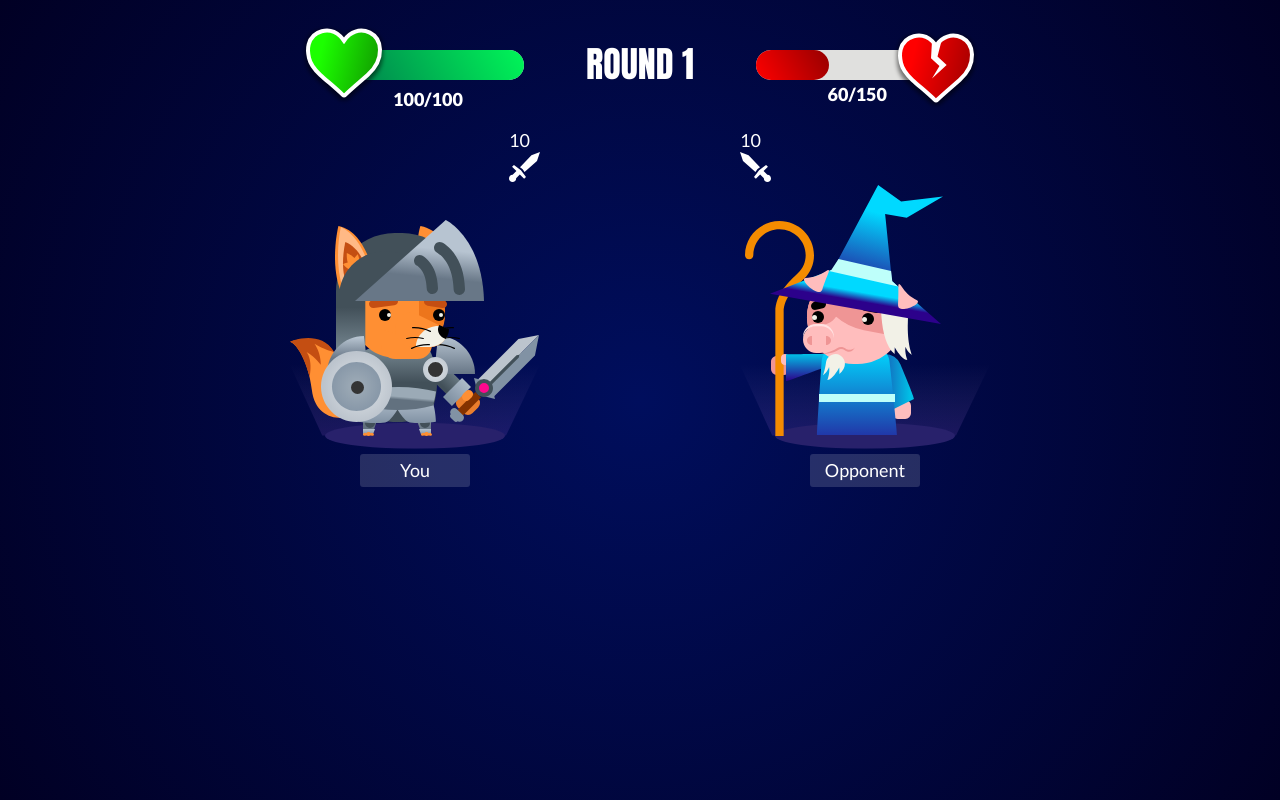
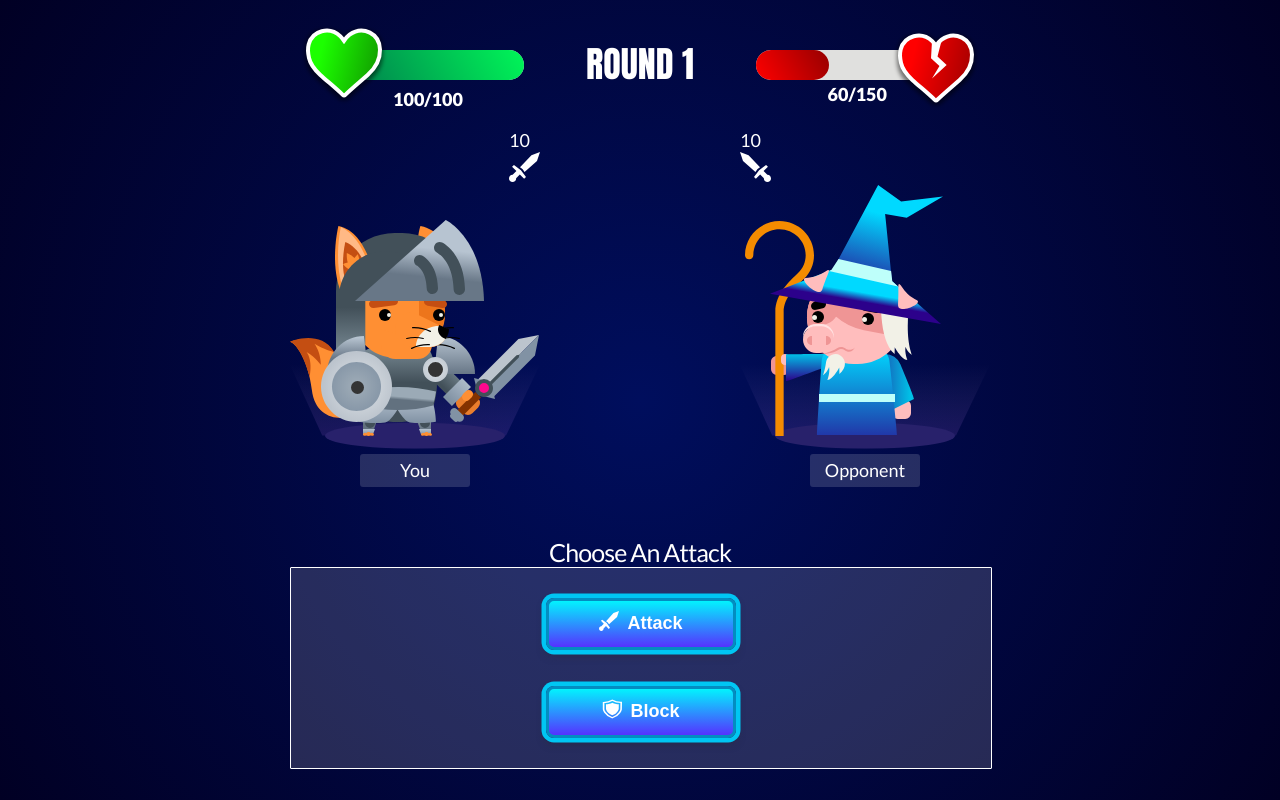
Before and after one commit to tamaraeaton/trivia-fighters, a React (Create React App) app: page /game in a window 1280 px wide. Built offline with nearby package versions, Linux system fonts and the light colour scheme.

Commit message:
RAP402: - created Dialog and ActionDialog component - created Dialog story

```diff
--- /dev/null
+++ b/src/components/ActionDialog/ActionDialog.scss
@@ -0,0 +1,7 @@
+.actionDialog {
+  height: 100%;
+  display: flex;
+  flex-direction: column;
+  align-items: center;
+  justify-content: center;
+}
--- /dev/null
+++ b/src/components/ActionDialog/ActionDialog.tsx
@@ -0,0 +1,24 @@
+import { FunctionComponent } from 'react';
+import './ActionDialog.scss';
+import IconButton from '../Button/IconButton';
+import SwordIcon from '../../assets/images/sword.svg';
+import ShieldIcon from '../../assets/images/shield.svg';
+
+const ActionDialog = () => {
+  return (
+    <div className="actionDialog">
+      <IconButton
+        children="Attack"
+        icon={<img src={SwordIcon} alt="sword" width="20px" height="20px" />}
+        size="s"
+      />
+      <IconButton
+        children="Block"
+        icon={<img src={ShieldIcon} alt="shield" width="20px" height="20px" />}
+        size="s"
+      />
+    </div>
+  );
+};
+
+export default ActionDialog;
--- /dev/null
+++ b/src/components/Dialog/Dialog.scss
@@ -0,0 +1,19 @@
+.dialogWrapper {
+  margin-top: 50px;
+}
+
+.dialogContainer {
+  border: 1px solid #ffffff;
+  border-radius: 1px;
+  background-color: rgba(255, 255, 255, 0.15);
+  height: 200px;
+  width: 100%;
+}
+.dialogMessage {
+  color: #ffffff;
+  font-family: Lato;
+  font-size: 25px;
+  letter-spacing: -0.89px;
+  line-height: 30px;
+  text-align: center;
+}
--- /dev/null
+++ b/src/components/Dialog/Dialog.tsx
@@ -0,0 +1,20 @@
+import { FunctionComponent, PropsWithChildren } from 'react';
+import './Dialog.scss';
+
+export interface DialogProps {
+  message: string;
+}
+
+const Dialog: FunctionComponent<PropsWithChildren<DialogProps>> = ({
+  children,
+  message,
+}) => {
+  return (
+    <div className="dialogWrapper">
+      <div className="dialogMessage">{message}</div>
+      <div className="dialogContainer">{children}</div>
+    </div>
+  );
+};
+
+export default Dialog;
--- a/src/pages/Game.tsx
+++ b/src/pages/Game.tsx
@@ -7,6 +7,8 @@ import FoxKnight from '../assets/images/fox-knight.svg';
 import WizardPig from '../assets/images/wizard-pig.svg';
 import Shadow from '../assets/images/shadow-gradient.svg';
 import ShadowBase from '../assets/images/shadow.svg';
+import Dialog from 'components/Dialog/Dialog';
+import ActionDialog from 'components/ActionDialog/ActionDialog';
 
 const Game: React.FunctionComponent = () => {
   return (
@@ -48,6 +50,9 @@ const Game: React.FunctionComponent = () => {
           />
         </div>
       </div>
+      <Dialog message="Choose An Attack">
+        <ActionDialog />
+      </Dialog>
     </>
   );
 };
```
Also changed, not shown: 2 other files (tests, documents, lock files or other folders).
